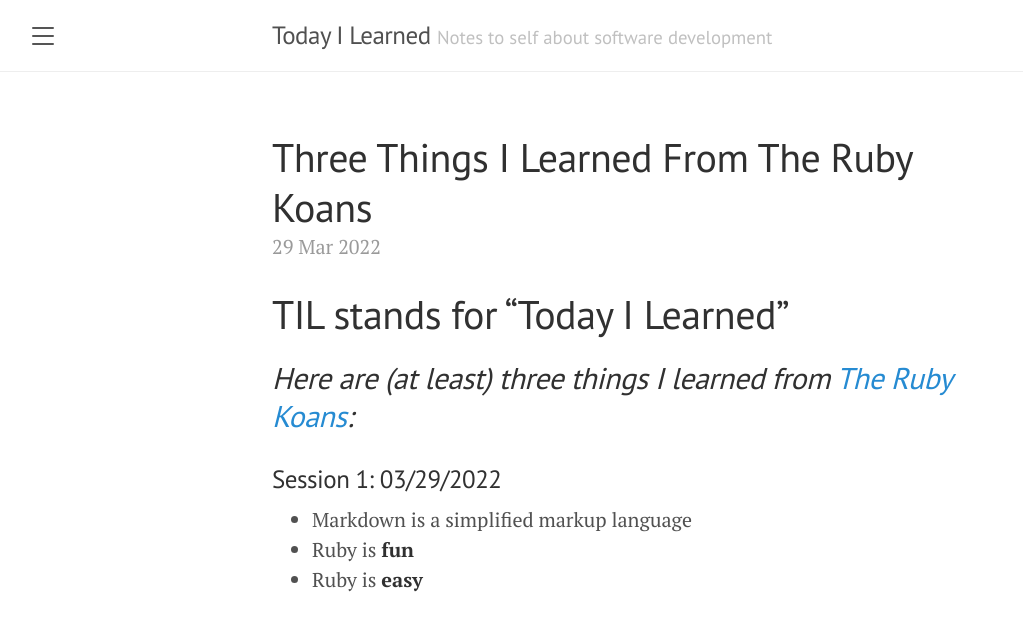
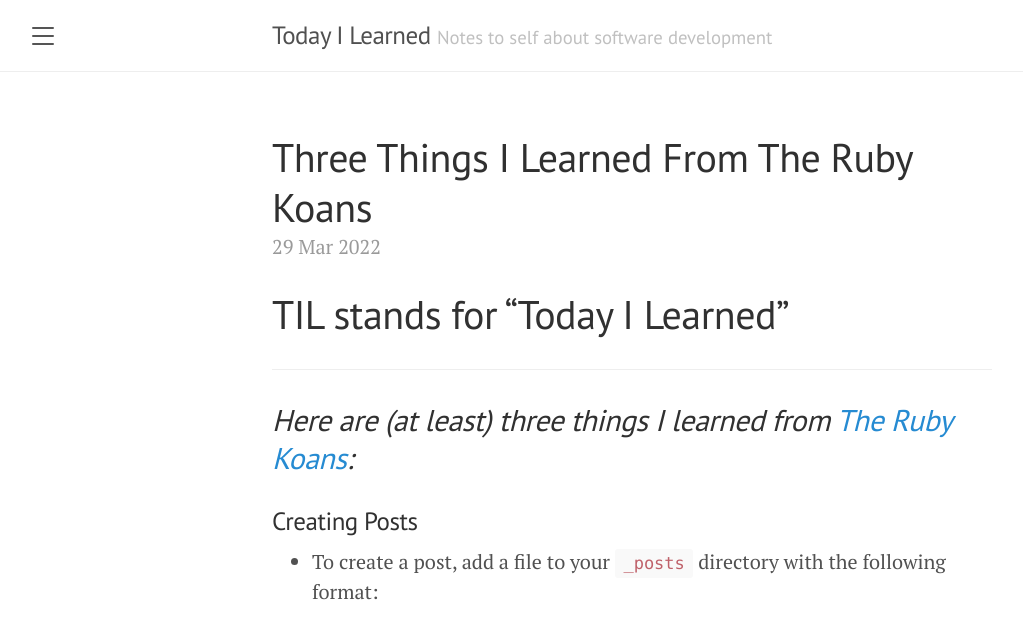
Before and after one commit to KevinDelaFuente/til, a Jekyll site: the page built from _posts/2022-03-29-three-things-i-learned-from-the-ruby-koans.md, in a window 1280 px wide. Shown: the top 639 px of the page, without its empty margins (8-1031 px from the left). Built offline with Jekyll 4.4.1, drawn with Linux system fonts in a browser that asks for light colours; our own code applies the rules of GitHub Pages for plain Markdown files.

Commit message:
Update 2022-03-29-three-things-i-learned-from-the-ruby-koans.md

```diff
--- a/_posts/2022-03-29-three-things-i-learned-from-the-ruby-koans.md
+++ b/_posts/2022-03-29-three-things-i-learned-from-the-ruby-koans.md
@@ -1,9 +1,6 @@
 # TIL stands for "Today I Learned"
-
+---
 ## _Here are (at least) three things I learned from [The Ruby Koans](http://rubykoans.com/):_
 
-### Session 1: 03/29/2022
-
-- Markdown is a simplified markup language
-- Ruby is **fun**
-- Ruby is **easy**
+### Creating Posts
+- To create a post, add a file to your `_posts` directory with the following format:
```
